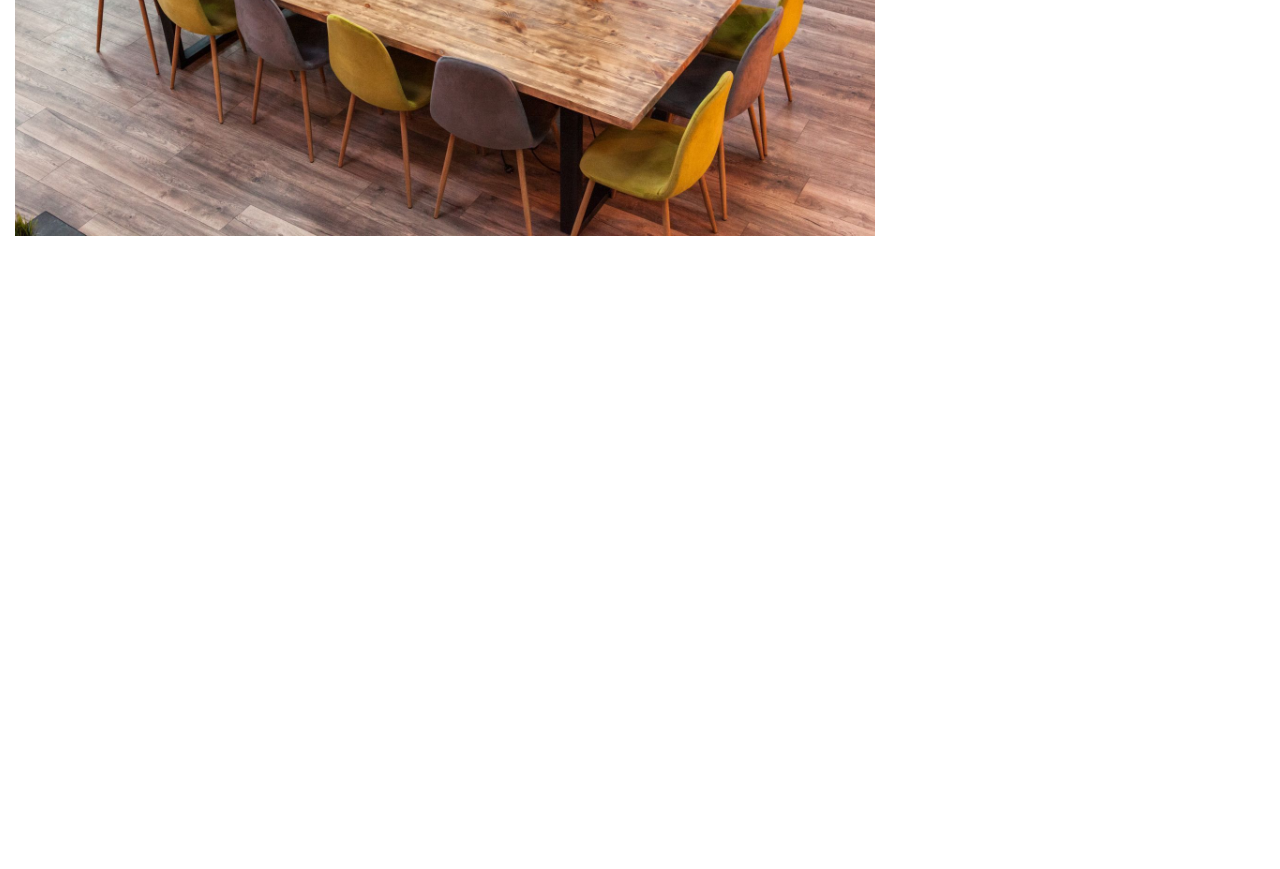
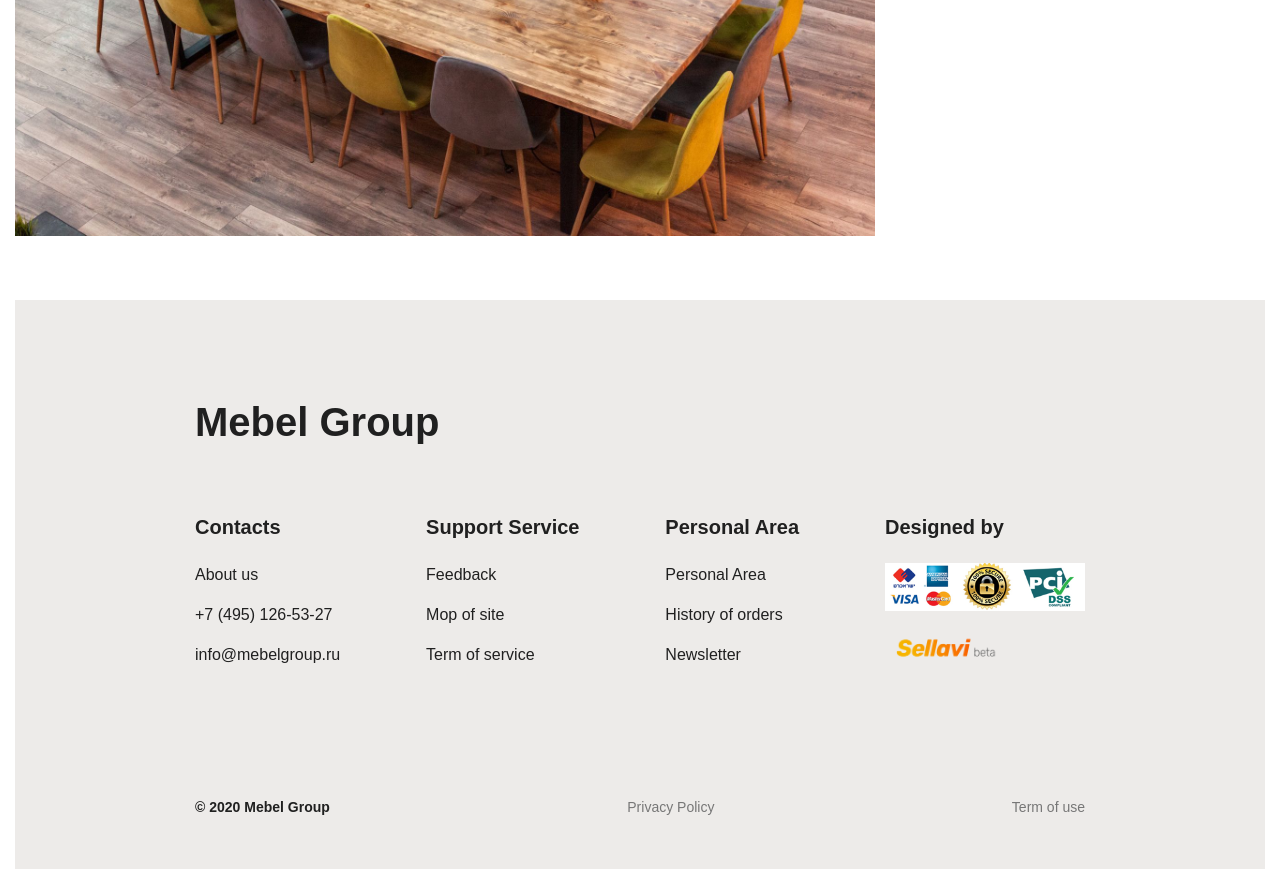
Before and after one commit to levko1996/mebel, a website: page app/index.html in a window 1280 px wide. Shown: the part 6321-7190 px from the top of the page. Before the commit the page ends 6621 px from the top, so only its background shows below. Drawn offline with nearby package versions, Linux system fonts and the light colour scheme.

Commit message:
finish footer

```diff
--- a/app/index.html
+++ b/app/index.html
@@ -995,7 +995,55 @@
 				</div>
 			</section>
 		</div>
-		<div class="footer"></div>
+		<div class="footer">
+			<div class="container">
+				<div class="footer__inner">
+					<div class="footer__inner-title title">Mebel Group</div>
+						<div class="footer__items">
+							<div class="footer__item">
+								<div class="footer__item-title">Contacts</div>
+								<ul class="footer__item-list">
+									<li><a href="#">About us</a></li>
+									<li><a href="tel:74951265327">+7 (495) 126-53-27</a></li>
+									<li><a href="mailto:info@mebelgroup.ru">info@mebelgroup.ru</a></li>
+								</ul>
+							</div>
+							<div class="footer__item">
+								<div class="footer__item-title">Support Service</div>
+								<ul class="footer__item-list">
+									<li><a href="#">Feedback</a></li>
+									<li><a href="#">Mop of site</a></li>
+									<li><a href="#">Term of service</a></li>
+								</ul>
+							</div>
+							<div class="footer__item">
+								<div class="footer__item-title">Personal Area</div>
+								<ul class="footer__item-list">
+									<li><a href="#">Personal Area</a></li>
+									<li><a href="#">History of orders</a></li>
+									<li><a href="#">Newsletter</a></li>
+								</ul>
+							</div>
+							<div class="footer__item">
+								<div class="footer__item-title">Designed by</div>
+								<ul class="footer__item-list">
+									<li><a href="#">
+										<img src="images/small_payments.png" alt="logo payments" class="icon__paments">
+									</a></li>
+									<li><a href="#">
+										<img src="images/sellavi-logo.png" alt="sellavi logo">
+									</a></li>
+								</ul>
+							</div>
+						</div>
+						<div class="footer__bottom">
+							<div class="footer__bottom-copyright">© 2020 Mebel Group</div>
+							<div class="footer__bottom-privacyPolicy">Privacy Policy</div>
+							<div class="footer__bottom-termOfUse">Term of use</div>
+						</div>
+				</div>
+			</div>
+		</div>
 	</div>
 
 
--- a/app/scss/_vars.scss
+++ b/app/scss/_vars.scss
@@ -2,6 +2,7 @@ $text: #202020;
 $black: #000;
 $peach: #f3e9e2;
 $white: #fff;
+$gray: #edebe9;
 $header-top-bg: #edebe9;
 $hoverText: #777;
 $underline: #dadada;
--- a/app/scss/style.scss
+++ b/app/scss/style.scss
@@ -960,3 +960,77 @@
 }
 
 // end projects
+
+// start footer
+.footer {
+
+	&__inner {
+		padding: 100px 180px 0;
+		background-color: $gray;
+	}
+
+	&__inner-title {
+		margin: 0px 0px 70px 0px;
+	}
+
+	&__items {
+		display: flex;
+		justify-content:space-between;
+		flex-wrap: wrap;
+		margin: 0 -15px;
+	}
+
+	&__item {
+		padding: 0 15px;
+	}
+
+	&__item-title {
+		font-size: 20px;
+		@include f600;
+		margin: 0px 0px 24px 0px;
+	}
+
+	&__item-list li{
+		margin: 16px 0;
+	}
+	&__item-list li a:hover{
+		color: $hoverText;
+	}
+
+	&__item-list li a img{
+		max-width: 114px;
+		width: 100%;
+	}
+
+	&__item-list li a .icon__paments{
+		max-width: 200px;
+		width: 100%;
+	}
+
+	&__bottom {
+		padding: 110px 0 50px;
+		display: flex;
+		justify-content:space-between;
+		align-items: center;
+		flex-wrap: wrap;
+	}
+
+	&__bottom-copyright {
+		font-size: 14px;
+		@include f600;
+	}
+
+	&__bottom-privacyPolicy,
+	&__bottom-termOfUse {
+		font-size: 14px;
+		line-height: 1.715;
+		transition: color .3s ease;
+		color: $hoverText;
+		cursor: pointer;
+		&:hover{
+			color: $text;
+		}
+	}
+}
+
+// end footer
```
Also changed, not shown: app/css/style.min.css.
